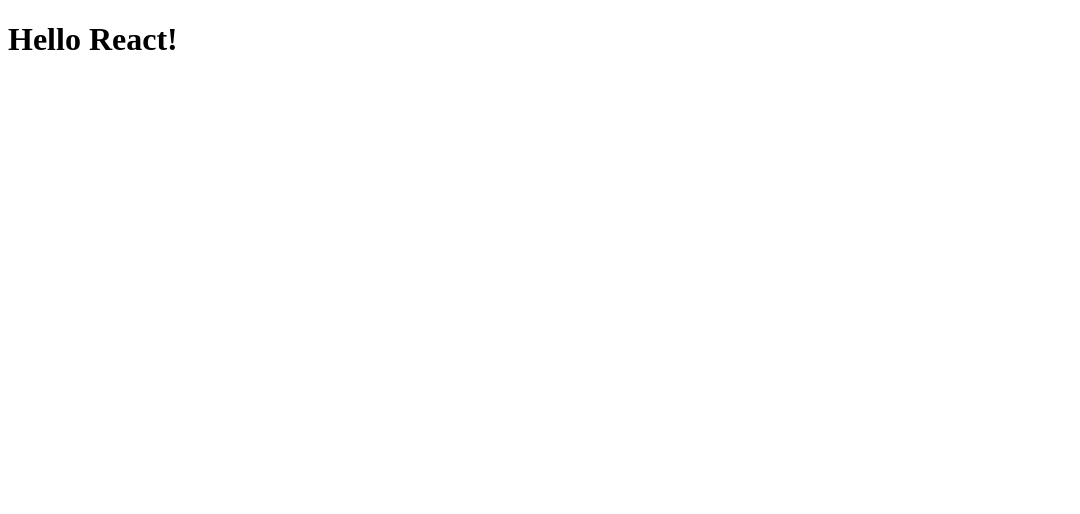
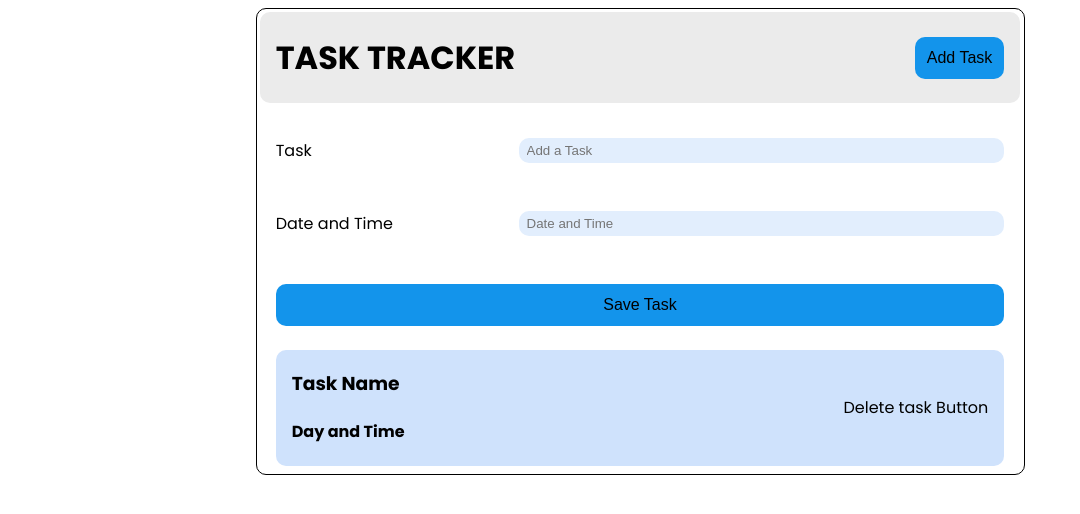
Before and after one commit to codingkapur/task-tracker-reactjs, a React (Create React App) app: page / in a window 1280 px wide. Shown: the top 514 px of the page, without its empty margins (0-1080 px from the left). Built offline with nearby package versions, Linux system fonts and the light colour scheme.

Commit message:
user interface complete

```diff
--- a/src/App.js
+++ b/src/App.js
@@ -1,7 +1,15 @@
+import Header from "./components/Header";
+import AddTask from "./components/AddTask";
+import Tasks from "./components/Tasks";
+
+
 function App() {
   return (
-    <h1>Hello React!</h1>
-  )
+    <div className="container">
+      <Header />
+      <AddTask />
+      <Tasks />
+    </div>
+  );
 }
-
 export default App;
--- /dev/null
+++ b/src/components/AddTask.js
@@ -0,0 +1,17 @@
+function AddTask() {
+    return (
+        <form className="form-container">
+            <div className="form-control">
+                <label>Task</label>
+                <input type="text" placeholder="Add a Task"></input>
+            </div>
+            <div className="form-control">
+                <label>Date and Time</label>
+                <input type="text" placeholder="Date and Time"></input>
+            </div>
+            <input type="submit" value="Save Task" className="btn btn-save-task"></input>
+        </form>
+    )
+}
+
+export default AddTask;
--- /dev/null
+++ b/src/components/Header.js
@@ -0,0 +1,10 @@
+function Header() {
+  return (
+    <div className="header-container">
+      <h1>TASK TRACKER</h1>
+      <button className="btn btn-add-task">Add Task</button>
+    </div>
+  );
+}
+
+export default Header;
--- /dev/null
+++ b/src/components/Task.js
@@ -0,0 +1,12 @@
+function Task () {
+    return (
+        <div className="task-container">
+            <div className="task-container__left">
+                <h3 className="task-name">Task Name</h3>
+                <h4 className="task-time">Day and Time</h4>
+            </div>
+            <p>Delete task Button</p>
+        </div>
+    )
+}
+export default Task;
--- /dev/null
+++ b/src/components/Tasks.js
@@ -0,0 +1,10 @@
+import Task from './Task';
+
+function Tasks() {
+    return (
+        <div className="tasks-container">
+            <Task />
+        </div>
+    )
+}
+export default Tasks;
--- /dev/null
+++ b/src/index.css
@@ -0,0 +1,85 @@
+@import url('https://fonts.googleapis.com/css2?family=Poppins:wght@300;400;700&display=swap');
+
+html {
+    font-size: 16px;
+}
+body {
+    font-family:'Poppins', sans-serif;
+}
+.container {
+    width: 95%;
+    max-width: 767px;
+    border: 1px solid #000;
+    border-radius: 10px;
+    margin: 0 auto;
+    display: flex;
+    flex-direction: column;
+    align-items: center;
+}
+
+.header-container {
+    margin: 0.2rem;
+    width: 95%;
+    border-radius: 10px;
+    padding: 0 1rem;
+    display: flex;
+    justify-content: space-between;
+    align-items: center;
+    background-color:rgb(235, 235, 235);
+
+}
+.header-container h1 {
+    font-size: 2rem;
+    font-weight: 600;
+}
+.btn {
+    font-size: 1rem;
+    font-weight: 400;
+    padding: 0.75rem;
+    border-radius: 10px;
+    border: none;
+    background-color: rgb(19, 148, 235);
+    cursor: pointer;
+}
+
+.form-container {
+    /* border: 1px solid #000; */
+    width: 95%;
+    border-radius: 10px;
+    padding: 0 1rem;
+}
+.form-control {
+    padding: 1rem 0;
+    margin: 1rem 0;
+    /* background-color: rgb(255, 211, 211); */
+    display: grid;
+    grid-template-columns: 1fr 2fr;
+}
+.form-control label {
+    margin-left: 0;
+}
+.form-control input {
+    border: none;
+    background-color: rgb(226, 238, 253);
+    border-radius: 10px;
+    padding-left: 0.5rem;
+    outline: none;
+}
+
+.btn-save-task {
+    width: 100%;
+    margin: 1rem auto;
+}
+
+.tasks-container {
+    width: 95%;
+}
+.task-container {
+    margin: 0.5rem 0;
+    padding: 0 1rem;
+    border-radius: 10px;
+    display: flex;
+    align-items: center;
+    justify-content: space-between;
+    background-color: rgb(207, 226, 252);
+}
--- a/src/index.js
+++ b/src/index.js
@@ -2,6 +2,8 @@ import React from 'react';
 import ReactDOM from 'react-dom';
 import App from './App';
 import reportWebVitals from './reportWebVitals';
+import './index.css';
+
 
 ReactDOM.render(
   <React.StrictMode>
```
Also changed, not shown: 1 other file (tests, documents, lock files or other folders).
